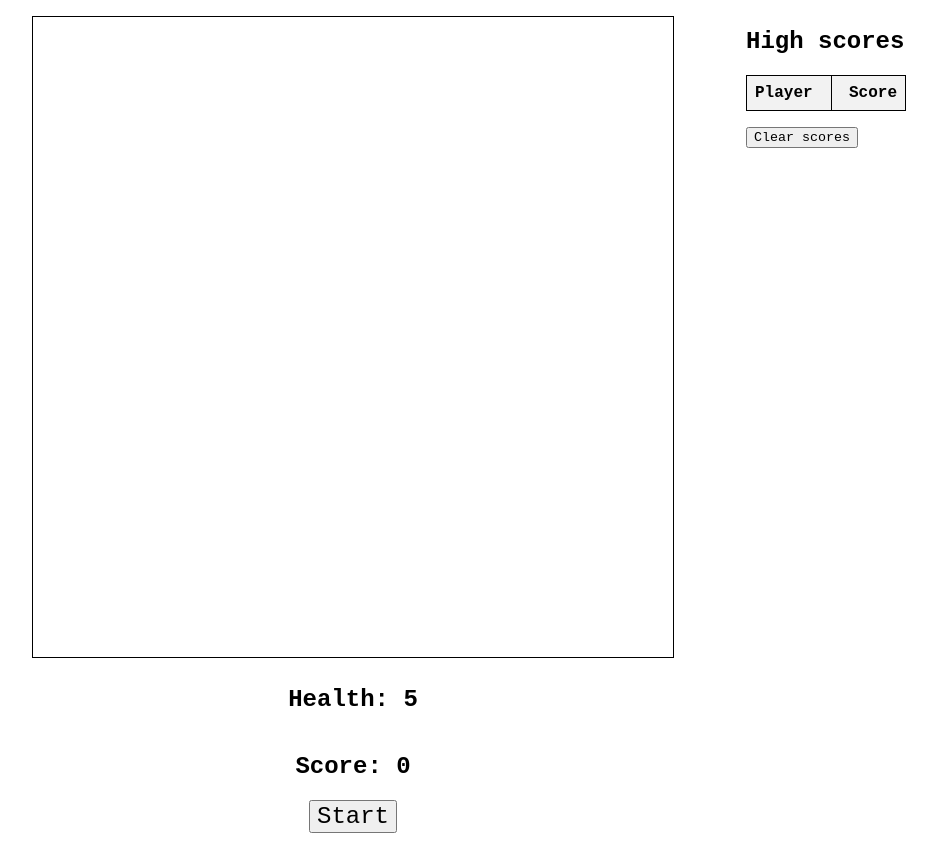
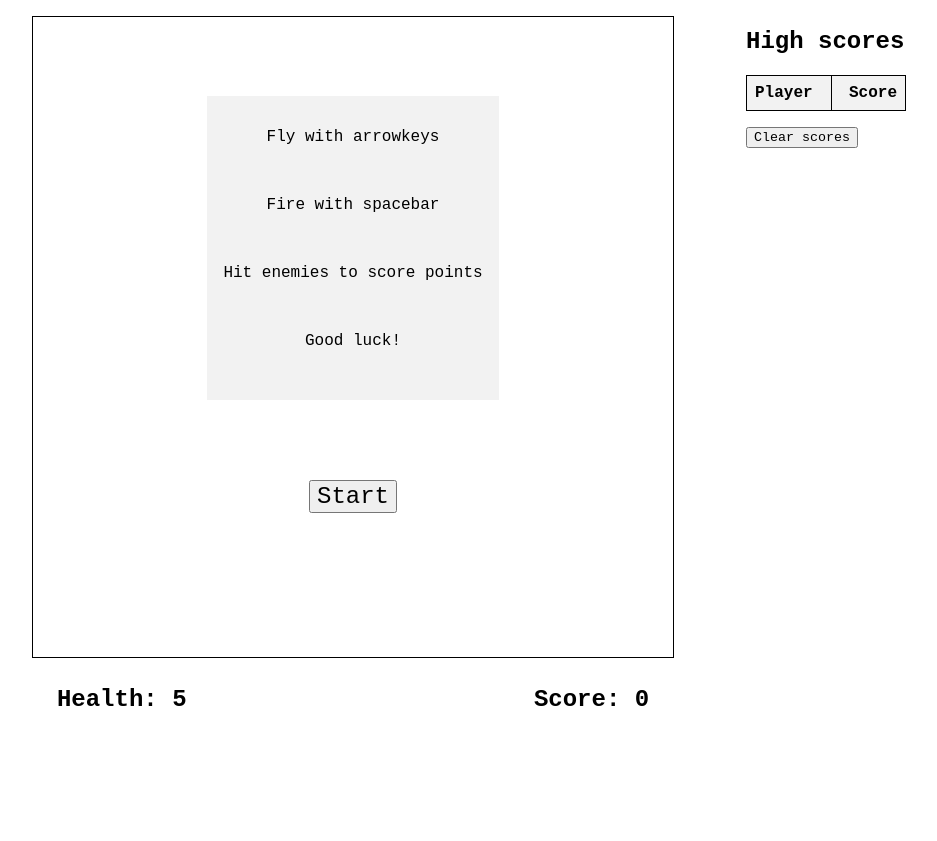
Before and after one commit to Jonas-Larsson1/SpaceBattle, a plain HTML site: page dist/index.html in a window 1280 px wide. Shown: the whole page, without its empty margins (175-1112 px from the left). After the commit the page ends 800 px from the top, so only its background shows below. Drawn offline with Linux system fonts and the light colour scheme.

Commit message:
added instructions

```diff
--- a/dist/index.html
+++ b/dist/index.html
@@ -23,12 +23,29 @@
 
         #start {
             font-size: 1.5rem;
+            position: fixed;
+            top: 30rem;
+        }
+
+        #instructions {
+            text-align: center;
+            position: fixed;
+            background-color: #f2f2f2;
+            padding: 1rem;
+            top: 6rem;
+        }
+
+        .info {
+            display: flex;
+            flex-direction: row;
+            justify-content: space-between;
+            width: 90%;
         }
 
         canvas {
             border: 1px solid black;
             margin: 0.5rem;
-            cursor: crosshair;
+            cursor: none;
         }
 
         aside {
@@ -60,9 +77,17 @@
 </head>
 <body>
     <main>
+        <div id="instructions">
+            <p>Fly with arrowkeys</p><br>
+            <p>Fire with spacebar</p><br>
+            <p>Hit enemies to score points</p><br>
+            <p>Good luck!</p><br>
+        </div>
         <canvas id="canvas"></canvas>
-        <h2 id="health">Health: 5</h2>
-        <h2 id="score">Score: 0</h2>
+        <span class="info">
+            <h2 id="health">Health: 5</h2>
+            <h2 id="score">Score: 0</h2>
+        </span>
         <button id="start">Start</button>
     </main>
     <aside>
--- a/dist/index.js
+++ b/dist/index.js
@@ -4,6 +4,7 @@ const ctx = canvas.getContext('2d')
 const scoreElement = document.getElementById('score')
 const highScoresElement = document.getElementById('high-scores')
 const healthElement = document.getElementById('health')
+const instructionsElement = document.getElementById('instructions')
 
 const clearButton = document.getElementById('clear')
 let confirmation = false
@@ -288,6 +289,7 @@ const startGame = () => {
     player.rotateRight = false;
 
     startButton.style.display = 'none'
+    instructionsElement.style.display = 'none'
     healthElement.style.display = 'block'
 
     score = 0
@@ -307,6 +309,7 @@ const startGame = () => {
 const gameOver = () => {
     startButton.style.display = 'block'
     healthElement.style.display = 'none'
+    instructionsElement.style.display = 'block'
 
     startButton.innerText = 'Gameover! Restart?'
     scoreElement.innerText = `Final score: ${score}`
@@ -399,7 +402,6 @@ const tick = () => {
             if (enemy.x > canvas.width || enemy.x + enemy.width < 0) {
                 enemies.splice(index, 1)
             }
-
         })
 
         projectiles.forEach((projectile, projectileIndex) => {
@@ -407,7 +409,8 @@ const tick = () => {
                 projectile.x > canvas.width ||
                 projectile.x < 0 ||
                 projectile.y > canvas.height ||
-            projectile.y < 0) {
+                projectile.y < 0
+                ) {
                     projectiles.splice(projectileIndex, 1)
                 }
 
```
Lines whose indentation alone changed are shown as unchanged.
